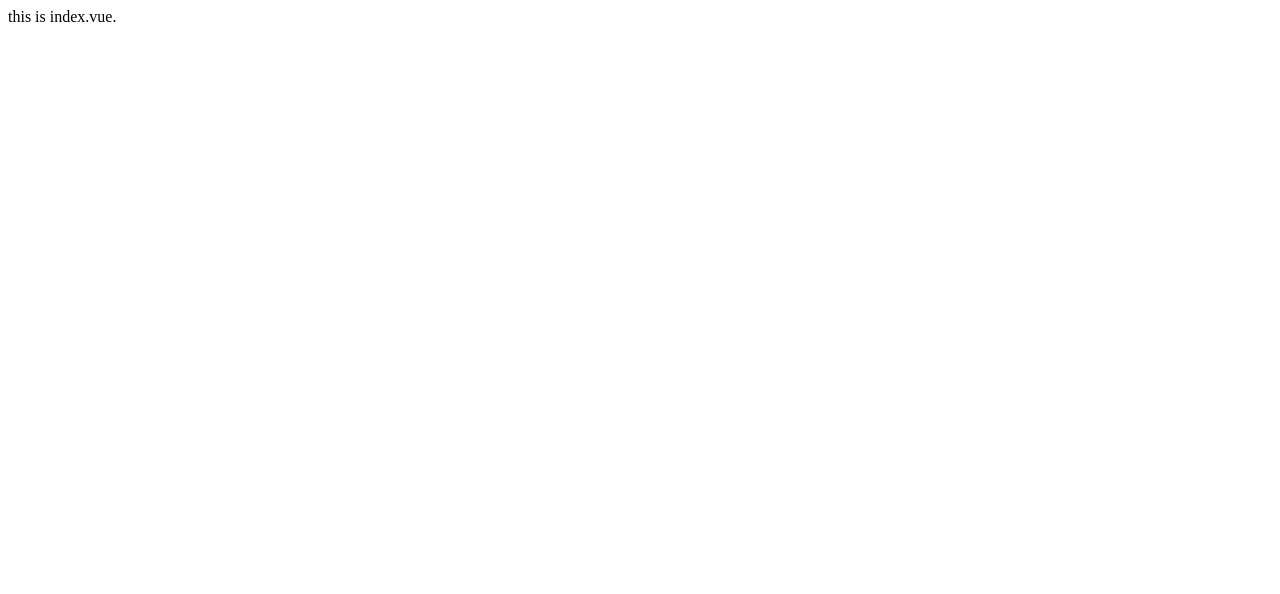
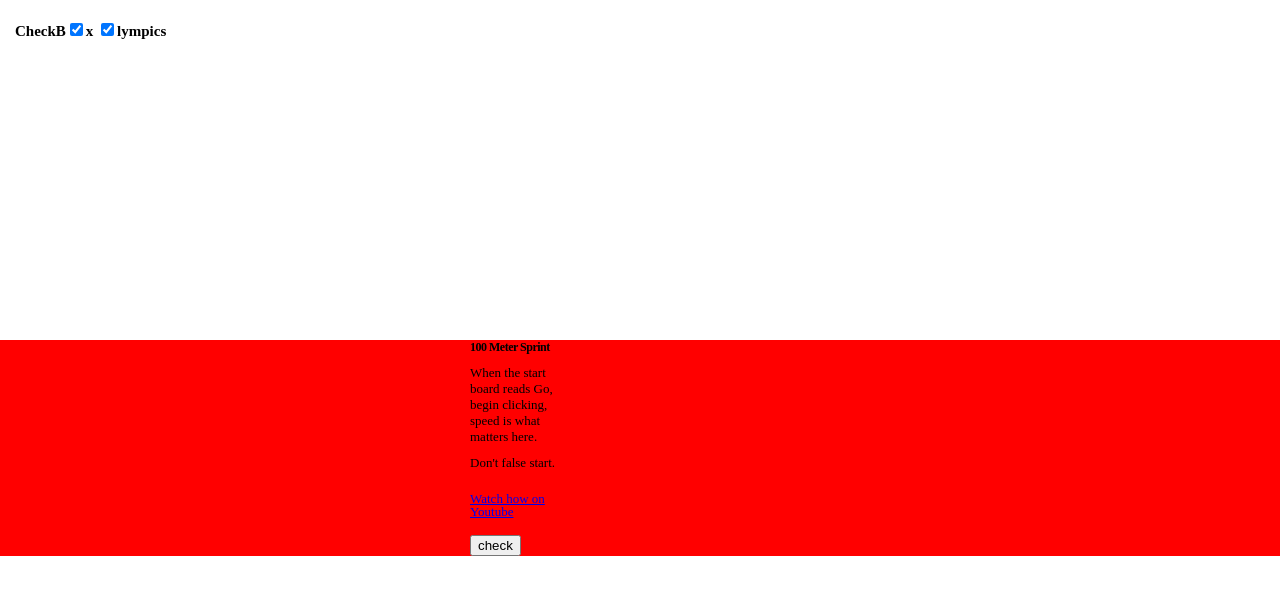
Before and after one commit to takeru0604twitter/CheckboxOlympics, a Nuxt app in the folder CheckboxOlympics/: page / in a window 1280 px wide. Shown: the top 594 px of the page. Built offline with nearby package versions, Linux system fonts and the light colour scheme.

Commit message:
boxの途中まで

```diff
--- a/CheckboxOlympics/pages/index.vue
+++ b/CheckboxOlympics/pages/index.vue
@@ -1,9 +1,90 @@
 <template>
+
   <div>
-    this is index.vue.
+    <div class="a">CheckB<input type="checkbox" checked>x <input type="checkbox" checked>lympics</div>
+    <div class="box1">
+      <div class="b">100 Meter Sprint</div>
+      <div class="c">
+        <div class="d">When the start</div>
+        <div class="e">board reads Go,</div>
+        <div class="f">begin clicking,</div>
+        <div class="g">speed is what</div>
+        <div class="h">matters here.</div>
+        <div class="i">Don't false start.</div>
+      </div>
+      <div class="j">
+        <div class="k"><a  href="https://checkboxolympics.com/#:~:text=Watch%20how%20on%20YouTube">Watch how on </a></div>
+        <div class="l"><a  href="https://checkboxolympics.com/#:~:text=Watch%20how%20on%20YouTube">Youtube</a></div>
+      </div>
+      <div class="m"><button>check</button></div>
+    </div>
+
   </div>
 </template>
 
 <script>
-export default {}
+export default {
+
+}
 </script>
+
+<style>
+body {
+  margin: 0px;
+}
+
+  .box1{
+    display: block;
+    background-color:red;
+
+  }
+
+  .a{
+    font-size: 15px;
+    font-weight: 600;
+    letter-spacing:0px;
+    margin-top:20px;
+    margin-left: 15px;
+  }
+
+.b{
+  font-size: 12px;
+  font-weight: bold;
+  letter-spacing: -0.5px;
+  margin-left: 470px;
+  margin-top: 300px;
+}
+
+.c{
+  font-size: 13px;
+  font-weight: 100;
+  margin-left: 470px;
+  margin-top: 10px;
+}
+
+.i{
+  margin-top: 10px;
+}
+
+.j{
+  font-size: 13px;
+  margin-left: 470px;
+  }
+
+.k{
+  margin-top: 20px;
+}
+
+.l{
+  margin-top: -3px;
+}
+
+.m{
+  margin-top: 15px;
+  margin-left: 470px;
+}
+
+.n{
+  solid: #000
+}
+</style>
```
